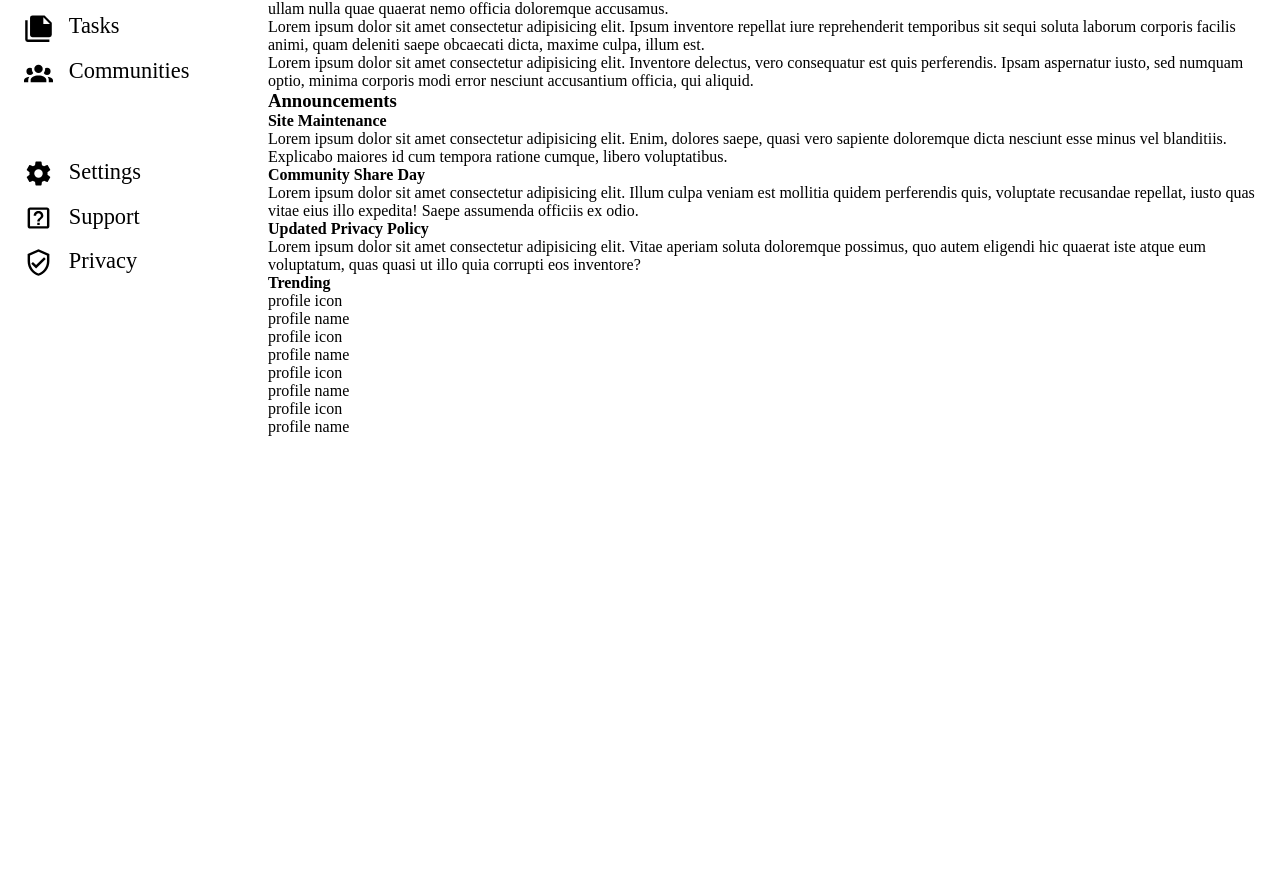
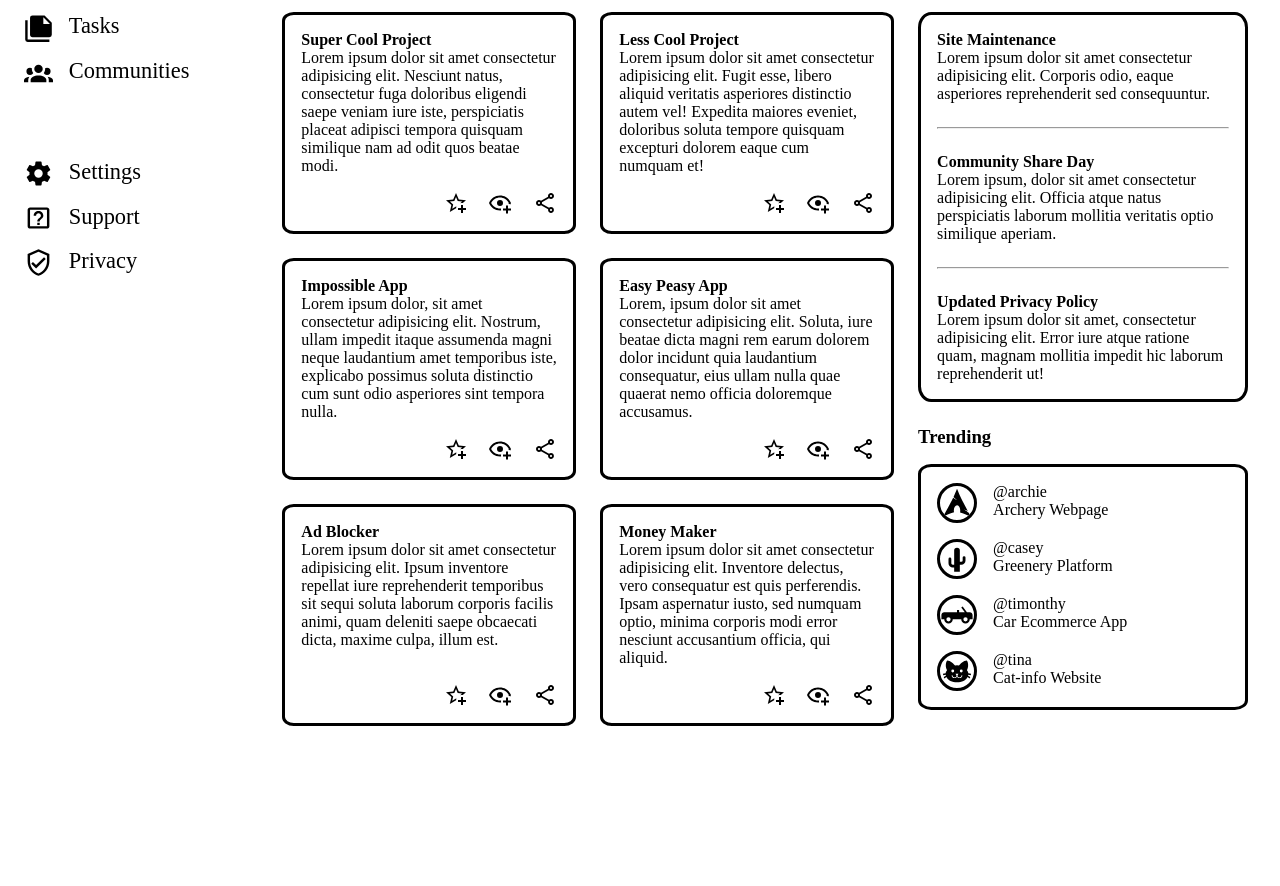
Before and after one commit to nggeoktheng/admin-dashboard, a plain HTML site: page index.html in a window 1280 px wide. Shown: the part 294-1180 px from the top of the page. Before the commit the page ends 800 px from the top, so only its background shows below. Drawn offline with Linux system fonts and the light colour scheme.

Commit message:
Style main-content section

```diff
--- a/index.html
+++ b/index.html
@@ -81,57 +81,113 @@
         <div class="main-content">
             <div class="project">
                 <h3>Your Projects</h3>
+                <div class="project-contents">
                     <div class="project-card">
+                        <h4>Super Cool Project</h4>
                         <p>Lorem ipsum dolor sit amet consectetur adipisicing elit. Nesciunt natus, consectetur fuga doloribus eligendi saepe veniam iure iste, perspiciatis placeat adipisci tempora quisquam similique nam ad odit quos beatae modi.</p>
+                        <div class="card-icons">
+                            <img src="icons/star-plus-outline.svg" alt="favorite-icon">
+                            <img src="icons/eye-plus-outline.svg" alt="add-icon">
+                            <img src="icons/share-variant-outline.svg" alt="share-icon">
+                        </div>
                     </div>
                     <div class="project-card">
+                        <h4>Less Cool Project</h4>
                         <p>Lorem ipsum dolor sit amet consectetur adipisicing elit. Fugit esse, libero aliquid veritatis asperiores distinctio autem vel! Expedita maiores eveniet, doloribus soluta tempore quisquam excepturi dolorem eaque cum numquam et!</p>
+                        <div class="card-icons">
+                            <img src="icons/star-plus-outline.svg" alt="favorite-icon">
+                            <img src="icons/eye-plus-outline.svg" alt="add-icon">
+                            <img src="icons/share-variant-outline.svg" alt="share-icon">
+                        </div>
                     </div>
                     <div class="project-card">
+                        <h4>Impossible App</h4>
                         <p>Lorem ipsum dolor, sit amet consectetur adipisicing elit. Nostrum, ullam impedit itaque assumenda magni neque laudantium amet temporibus iste, explicabo possimus soluta distinctio cum sunt odio asperiores sint tempora nulla.</p>
+                        <div class="card-icons">
+                            <img src="icons/star-plus-outline.svg" alt="favorite-icon">
+                            <img src="icons/eye-plus-outline.svg" alt="add-icon">
+                            <img src="icons/share-variant-outline.svg" alt="share-icon">
+                        </div>
                     </div>
                     <div class="project-card">
+                        <h4>Easy Peasy App</h4>
                         <p>Lorem, ipsum dolor sit amet consectetur adipisicing elit. Soluta, iure beatae dicta magni rem earum dolorem dolor incidunt quia laudantium consequatur, eius ullam nulla quae quaerat nemo officia doloremque accusamus.</p>
+                        <div class="card-icons">
+                            <img src="icons/star-plus-outline.svg" alt="favorite-icon">
+                            <img src="icons/eye-plus-outline.svg" alt="add-icon">
+                            <img src="icons/share-variant-outline.svg" alt="share-icon">
+                        </div>
                     </div>
                     <div class="project-card">
+                        <h4>Ad Blocker</h4>
                         <p>Lorem ipsum dolor sit amet consectetur adipisicing elit. Ipsum inventore repellat iure reprehenderit temporibus sit sequi soluta laborum corporis facilis animi, quam deleniti saepe obcaecati dicta, maxime culpa, illum est.</p>
+                        <div class="card-icons">
+                            <img src="icons/star-plus-outline.svg" alt="favorite-icon">
+                            <img src="icons/eye-plus-outline.svg" alt="add-icon">
+                            <img src="icons/share-variant-outline.svg" alt="share-icon">
+                        </div>
                     </div>
                     <div class="project-card">
+                        <h4>Money Maker</h4>
                         <p>Lorem ipsum dolor sit amet consectetur adipisicing elit. Inventore delectus, vero consequatur est quis perferendis. Ipsam aspernatur iusto, sed numquam optio, minima corporis modi error nesciunt accusantium officia, qui aliquid.</p>
+                        <div class="card-icons">
+                            <img src="icons/star-plus-outline.svg" alt="favorite-icon">
+                            <img src="icons/eye-plus-outline.svg" alt="add-icon">
+                            <img src="icons/share-variant-outline.svg" alt="share-icon">
+                        </div>
+                    </div>
                 </div>
             </div>
             <div class="announcements">
                 <h3>Announcements</h3>
-                <div class="card">
+                <div class="announcement-contents">
+                    <div class="announcement-card">
                         <h4>Site Maintenance</h4>
-                    <div>Lorem ipsum dolor sit amet consectetur adipisicing elit. Enim, dolores saepe, quasi vero sapiente doloremque dicta nesciunt esse minus vel blanditiis. Explicabo maiores id cum tempora ratione cumque, libero voluptatibus.</div>
+                        <div>Lorem ipsum dolor sit amet consectetur adipisicing elit. Corporis odio, eaque asperiores reprehenderit sed consequuntur.</div>
                     </div>
-                <div class="card">
+                    <hr>
+                    <div class="announcement-card">
                         <h4>Community Share Day</h4>
-                    <div>Lorem ipsum dolor sit amet consectetur adipisicing elit. Illum culpa veniam est mollitia quidem perferendis quis, voluptate recusandae repellat, iusto quas vitae eius illo expedita! Saepe assumenda officiis ex odio.</div>
+                        <div>Lorem ipsum, dolor sit amet consectetur adipisicing elit. Officia atque natus perspiciatis laborum mollitia veritatis optio similique aperiam.</div>
                     </div>
-                <div class="card">
+                    <hr>
+                    <div class="announcement-card">
                         <h4>Updated Privacy Policy</h4>
-                    <div>Lorem ipsum dolor sit amet consectetur adipisicing elit. Vitae aperiam soluta doloremque possimus, quo autem eligendi hic quaerat iste atque eum voluptatum, quas quasi ut illo quia corrupti eos inventore?</div>
+                        <div>Lorem ipsum dolor sit amet, consectetur adipisicing elit. Error iure atque ratione quam, magnam mollitia impedit hic laborum reprehenderit ut!</div>
+                    </div>
                 </div>
             </div>
             <div class="trending">
-                <h4>Trending</h4>
-                <div>
-                    <div>profile icon</div>
-                    <div>profile name</div>
+                <h3>Trending</h3>
+                <div class="trending-contents">
+                    <div class="trending-account">
+                        <img src="icons/arch.svg" alt="archie">
+                        <div class="account-details">
+                            <p>@archie</p>
+                            <p>Archery Webpage</p>
                         </div>
-                <div>
-                    <div>profile icon</div>
-                    <div>profile name</div>
                     </div>
-                <div>
-                    <div>profile icon</div>
-                    <div>profile name</div>
+                    <div class="trending-account">
+                        <img src="icons/cactus.svg" alt="casey">
+                        <div class="account-details">
+                            <p>@casey</p>
+                            <p>Greenery Platform</p>
                         </div>
-                <div>
-                    <div>profile icon</div>
-                    <div>profile name</div>
+                    </div>
+                    <div class="trending-account">
+                        <img src="icons/car-convertible.svg" alt="timonthy">
+                        <div class="account-details">
+                            <p>@timonthy</p>
+                            <p>Car Ecommerce App</p>
+                        </div>
+                    </div>
+                    <div class="trending-account">
+                        <img src="icons/cat.svg" alt="tina">
+                        <div class="account-details">
+                            <p>@tina</p>
+                            <p>Cat-info Website</p>
+                        </div>
+                    </div>
                 </div>
             </div>
         </div>
--- a/styles.css
+++ b/styles.css
@@ -19,18 +19,8 @@ img {
     grid-row: 1 / 6;
 }
 
-.header {
-    grid-column: 2 / 3;
-    grid-row: 1 / 2;
-}
-
-.main-content {
-    grid-column: 2 / 3;
-    grid-row: 2 / 6;
-}
-
 .sidebar {
-    margin-right: 1.8rem;
+    margin-right: 1.2rem;
     padding: 1.5rem;
 }
 
@@ -70,9 +60,13 @@ img {
 }
 
 .header {
+    grid-column: 2 / 3;
+    grid-row: 1 / 2;
+    padding-right: 2rem;
+
     display: grid;
-    grid-template-columns: 1fr 1fr;
-    padding-top: 0.8rem;
+    grid-template-columns: repeat(2, 1fr);
+    grid-template-rows: repeat(2, 1fr);
 }
 
 .header div {
@@ -100,7 +94,7 @@ img {
 input {
     border-radius: 3rem;
     /* box-shadow: inset 1rem 1rem 1rem rgba(0, 0, 0, 0.2); */
-    height: 3vh;
+    height: 3.5vh;
     width: 100%;
 }
 
@@ -114,7 +108,8 @@ input:focus {
     margin-left: 12rem;
 }
 
-.header2 > .profile-icon {
+.header2 > .profile-icon,
+.trending-account img {
     border: solid black;
     border-radius: 50%;
     width: 2.5rem;
@@ -158,3 +153,92 @@ input:focus {
     padding-bottom: 0.4rem;
     width: 6rem;
 }
+
+.main-content {
+    grid-column: 2 / 3;
+    grid-row: 2 / 6;
+    padding: 1.5rem 2rem 3rem 0;
+
+    display: grid;
+    grid-template-columns: 2fr 1fr;
+    grid-template-rows: 1fr 1fr;
+}
+
+.project {
+    grid-row: 1 / 3;
+    margin-left: 1.5rem;
+    margin-right: 1.5rem;
+}
+
+.project-contents {
+    margin-top: 1.5rem;
+    display: grid;
+    grid-template-columns: repeat(2, 1fr);
+    gap: 1.5rem;
+}
+
+.project-card {
+    border: solid black;
+    border-radius: 4%;
+    padding: 1rem;
+
+    display: grid;
+    grid-template-columns: repeat(2, 1fr);
+    grid-template-rows: auto 1fr auto;
+}
+
+.project-card h4 {
+    grid-column: 1 / 3;
+    grid-row: 1 / 2;
+}
+
+.project-card p {
+    grid-column: 1 / 3;
+    grid-row: 2 / 3;
+}
+
+.card-icons {
+    margin-top: 1rem;
+    width: 10rem;
+    grid-column: 2 / 3;
+    grid-row: 3 / 4;
+
+    display: flex;
+    justify-content: flex-end;
+    gap: 1.3rem;
+}
+
+.announcement-contents {
+    margin-top: 1.5rem;
+    border: solid black;
+    border-radius: 4%;
+    padding: 1rem;
+
+    display: grid;
+    grid-template-rows: repeat(3, auto);
+    row-gap: 1.5rem;
+}
+
+.trending {
+    grid-column: 2 / 3;
+    margin-top: 1.5rem;
+}
+
+.trending h3 {
+    margin-bottom: 1rem;
+}
+
+.trending-contents {
+    border: solid black;
+    border-radius: 4%;
+    padding: 1rem;
+
+    display: grid;
+    row-gap: 1rem;
+}
+
+.trending-account {
+    display: grid;
+    grid-template-columns: auto 1fr;
+    column-gap: 1rem;
+}
```
Also changed, not shown: icons/arch.svg (added), icons/cactus.svg (added), icons/car-convertible.svg (added), icons/cat.svg (added), icons/eye-plus-outline.svg (added), icons/share-variant-outline.svg (added), icons/star-plus-outline.svg (added). Lines whose indentation alone changed are shown as unchanged.
